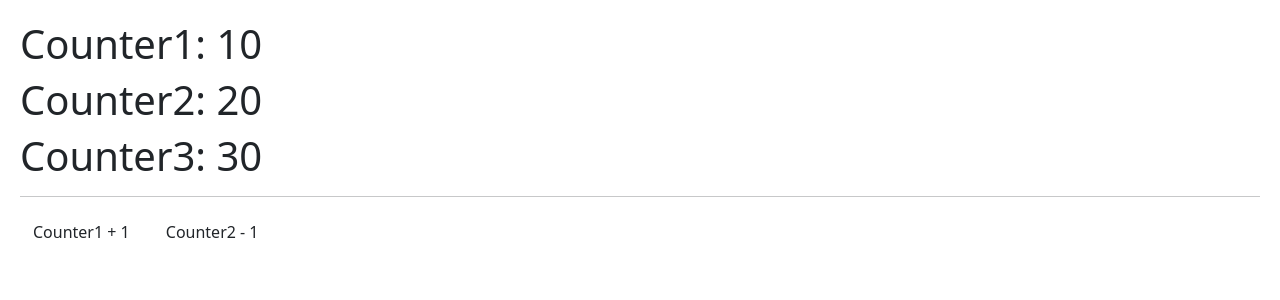
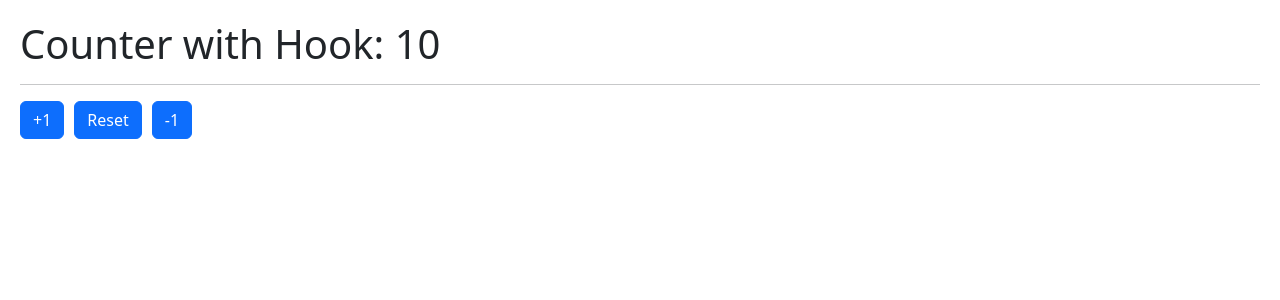
Before and after one commit to Nilsson-AvH/05-hook-app, a React (Vite) app: page / in a window 1280 px wide. Shown: the top 300 px of the page. Built offline with nearby package versions, Linux system fonts and the light colour scheme.

Commit message:
Fourth commit hook useCounter.js

```diff
--- /dev/null
+++ b/src/01-useState/CounterWithCustomHook.jsx
@@ -0,0 +1,20 @@
+// import React from 'react'
+
+import { useCounter } from "../hooks/useCounter"
+
+export const CounterWithCustomHook = () => {
+
+    const { counter, increment, decrement, reset } = useCounter()
+
+  return (
+    <>
+        <h1>Counter with Hook: {counter} </h1>
+        <hr />
+
+        <button className="btn btn-primary" onClick={ ()=>increment(3) }>+1</button>
+        <button className="btn btn-primary" onClick={reset}>Reset</button>
+        <button className="btn btn-primary" onClick={ ()=>decrement(2) }>-1</button>
+
+    </>
+  )
+}
--- /dev/null
+++ b/src/hooks/useCounter.js
@@ -0,0 +1,26 @@
+import { useState } from "react"
+
+export const useCounter = ( initialValue = 10 ) => {
+
+    const [counter, setCounter] = useState(initialValue)
+
+    const increment = ( value=1 ) => {
+        setCounter ( counter + value )
+    }
+
+    const decrement = ( value=1 ) => {
+        if ( counter <= 1 ) return
+        setCounter ( counter - value )
+    }
+
+    const reset = () => {
+        setCounter ( initialValue )
+    }
+    return {
+
+        counter: counter,
+        increment,
+        decrement,
+        reset,
+    }
+}
--- a/src/main.jsx
+++ b/src/main.jsx
@@ -1,12 +1,13 @@
 import { StrictMode } from 'react'
 import { createRoot } from 'react-dom/client'
-import { CounterApp } from './01-useState/CounterApp'
+// import { CounterApp } from './01-useState/CounterApp'
 // import { HooksApp } from './HooksApp'
+import { CounterWithCustomHook } from './01-useState/CounterWithCustomHook'
 
 import './index.css'
 
 createRoot(document.getElementById('root')).render(
   <StrictMode>
-    <CounterApp />
+    <CounterWithCustomHook />
   </StrictMode>
 )
```
